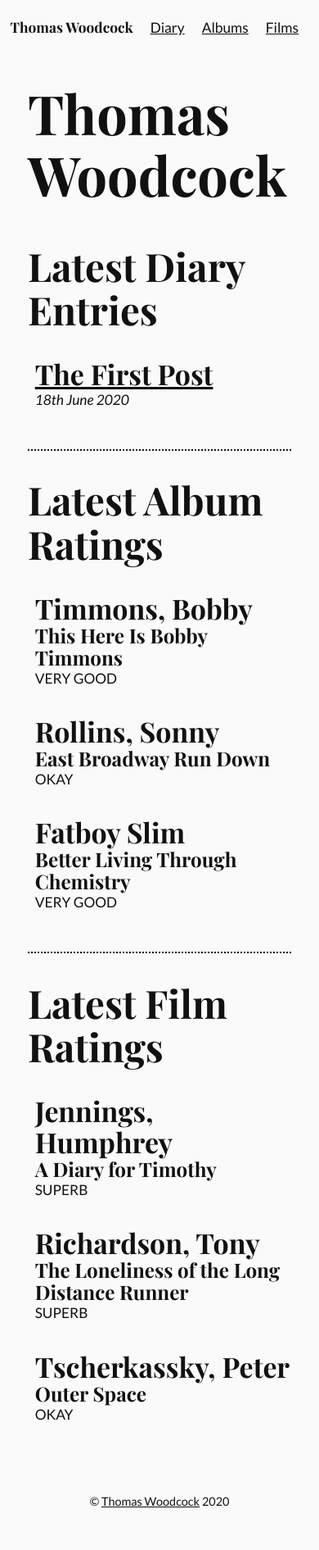
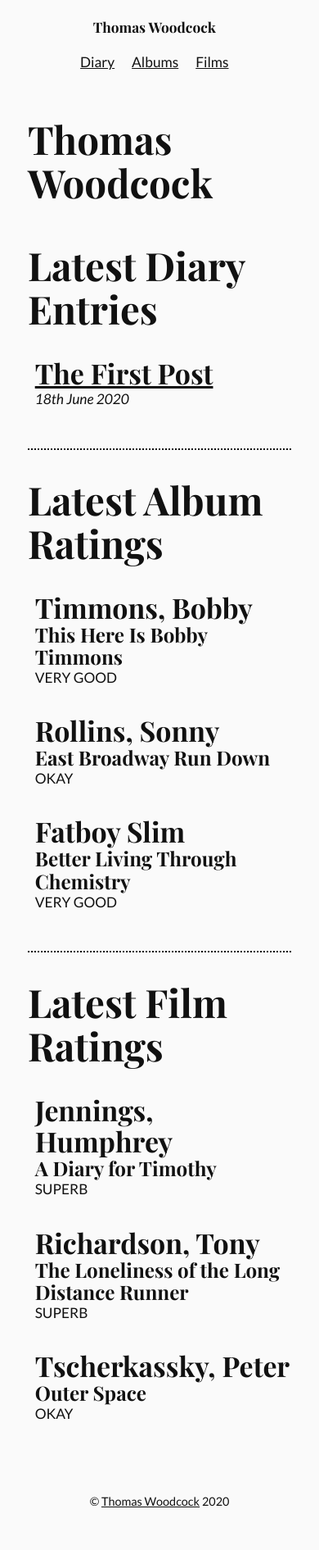
Before and after one commit to thomaswoodcock/thomaswoodcock.github.io, a Jekyll site: the page built from index.html, in a window 390 px wide. Shown: the whole page at 82% size. Built offline with Jekyll 4.4.1, drawn with Linux system fonts in a browser that asks for light colours.

Commit message:
Adds more mobile styling

```diff
--- a/css/main.css
+++ b/css/main.css
@@ -74,16 +74,6 @@ nav > ul > li {
 nav > ul > li:first-child > a {
   font-family: var(--font-serif);
   text-decoration: none;
-}
-
-@media (max-width: 600px) {
-  nav > ul {
-    text-align: center;
-  }
-
-  nav > ul > li {
-    margin: var(--s-2);
-  }
 }
 
 main {
@@ -186,3 +176,21 @@ time {
   white-space: nowrap !important;
   width: 1px !important;
 }
+
+@media (max-width: 600px) {
+  nav > ul {
+    text-align: center;
+  }
+
+  nav > ul > li {
+    margin: var(--s-2);
+  }
+
+  nav > ul > li:first-child {
+    display: block;
+  }
+
+  h1 {
+    font-size: var(--s3);
+  }
+}
```
